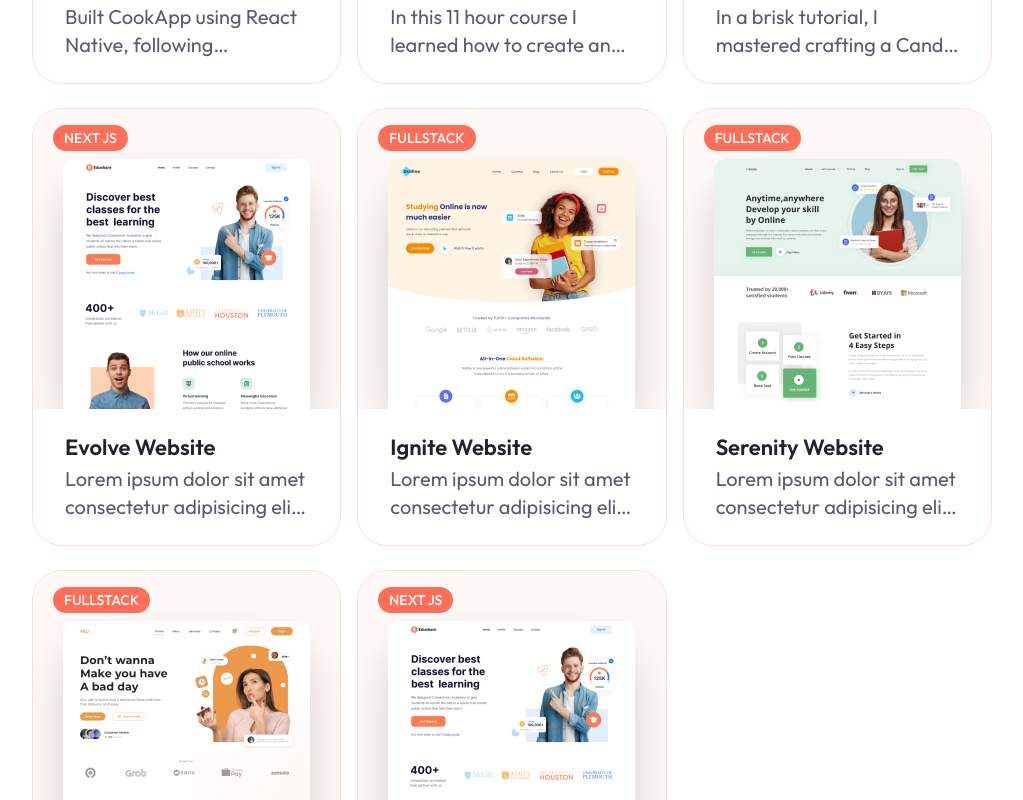
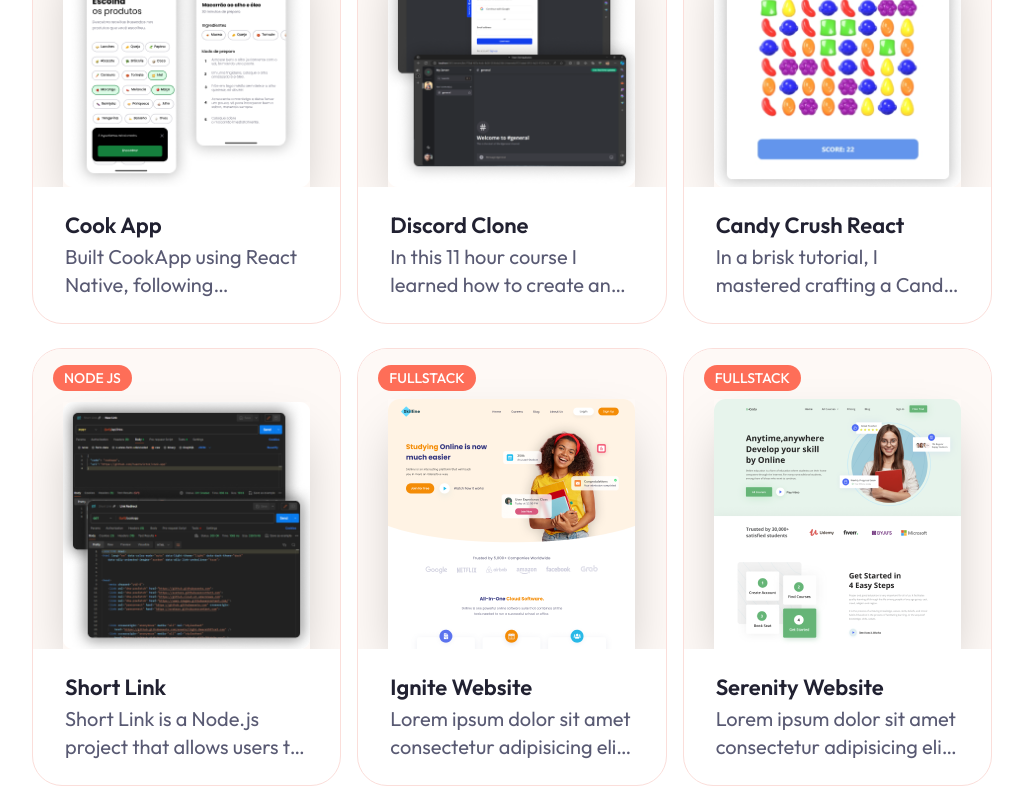
Before and after one commit to huannvictor/huannalmeida-dev, a Next.js app: page /projects in a window 1280 px wide. Shown: the part 680-1480 px from the top of the page, without its empty margins (128-1151 px from the left). Built offline with nearby package versions, Linux system fonts and the light colour scheme.

Commit message:
shortlink project added to the project session

```diff
--- a/app/projects/page.tsx
+++ b/app/projects/page.tsx
@@ -28,7 +28,7 @@ const Projects = () => {
 
         <Tabs defaultValue={category} className="mb-24 xl:mb-48">
           <TabsList
-            className={`size-full grid md:grid-cols-5 lg:max-w-[640px] mb-12 mx-auto md:border dark:border-none`}
+            className={`size-full grid md:grid-cols-${Number(categories.length)} lg:max-w-[640px] mb-12 mx-auto md:border dark:border-none`}
           >
             {categories.map((category, index) => {
               return (
--- a/data/data.tsx
+++ b/data/data.tsx
@@ -154,12 +154,12 @@ export const projectData: ProjectData[] = [
     github: 'https://github.com/huannvictor/candy-crush-react'
   },
   {
-    image: '/work/1.png',
-    category: 'next js',
-    name: 'Evolve Website',
-    description: 'Lorem ipsum dolor sit amet consectetur adipisicing elit. officia suscipit. Tempora explicabo ipsam perspiciatis maxime? Ab autem vel!',
-    link: '/',
-    github: '/'
+    image: '/work/shortlinks.png',
+    category: 'node js',
+    name: 'Short Link',
+    description: 'Short Link is a Node.js project that allows users to shorten URLs, redirect to the original URL, and analyze the number of accesses.',
+    link: 'https://www.postman.com/docking-module-participant-28243338/workspace/huannvictor/collection/24904242-b41c2ded-9fd3-4e26-85f3-a23a9e2a8f5d?action=share&creator=24904242',
+    github: 'https://github.com/huannvictor/short-links'
   },
   {
     image: '/work/3.png',
```
Also changed, not shown: public/work/shortlinks.png (added).
